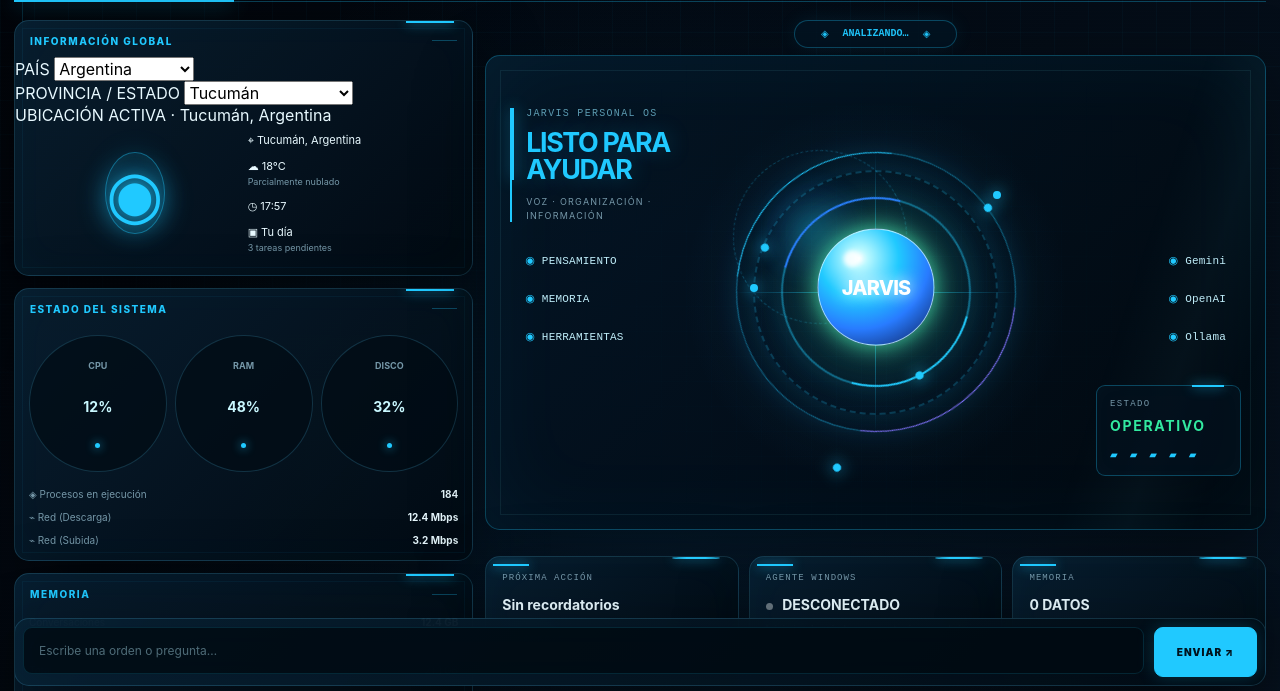
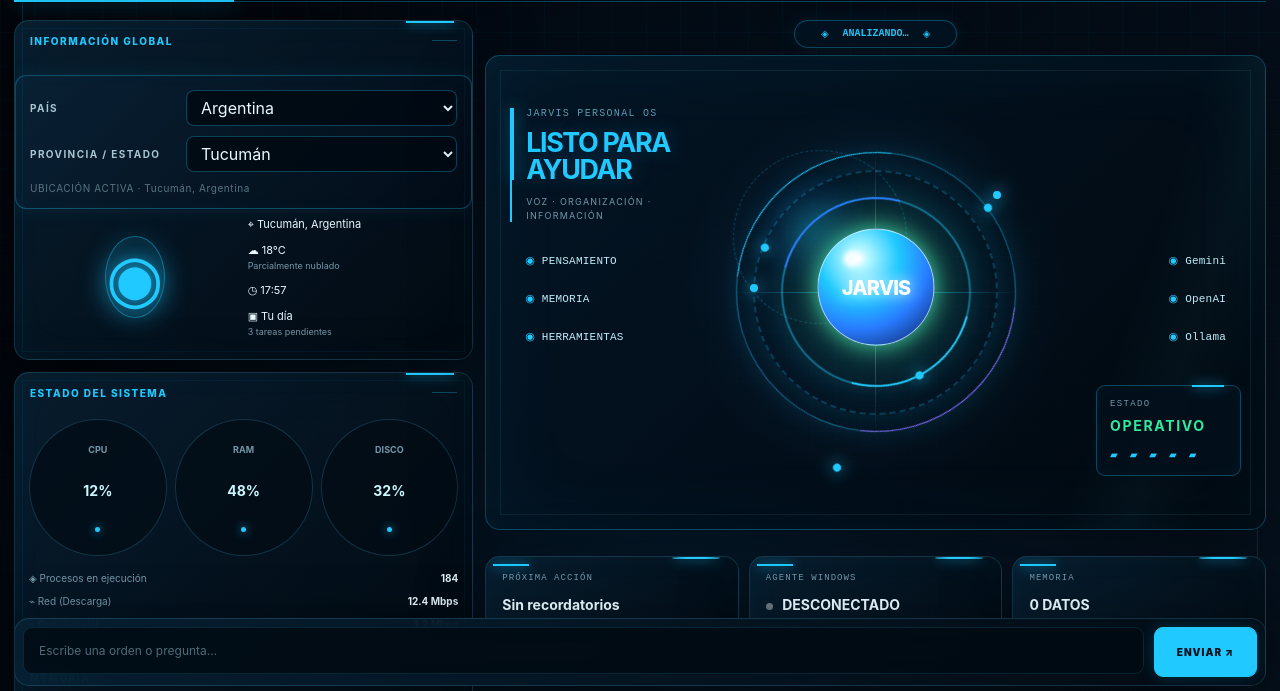
Before and after one commit to moinformaticagrupo-arch/JARVIS.AI, a plain HTML site: page index.html in a window 1280 px wide. Shown: the part 104-795 px from the top of the page. Drawn offline with Linux system fonts and the light colour scheme; no server answers.

Commit message:
Update styles.css

```diff
--- a/styles.css
+++ b/styles.css
@@ -3554,3 +3554,69 @@ body.kids-mode button { min-height: 52px; }
     transition-duration: .01ms !important;
   }
 }
+
+/* =========================================================
+   GLOBAL LOCATION SELECTOR — JARVIS.AI
+   ========================================================= */
+
+.global-location-selector {
+    margin-top: 18px;
+    padding: 14px;
+    border: 1px solid var(--cyan-line, rgba(114, 236, 255, .24));
+    border-radius: var(--radius-small, 11px);
+    background: linear-gradient(135deg, rgba(10, 35, 55, .72), rgba(3, 12, 24, .82));
+    box-shadow: 0 0 22px rgba(32, 201, 255, .08), inset 0 0 18px rgba(32, 201, 255, .025);
+}
+
+.location-select-row {
+    display: grid;
+    grid-template-columns: minmax(110px, .7fr) minmax(160px, 1.3fr);
+    align-items: center;
+    gap: 10px;
+    margin-bottom: 10px;
+}
+
+.location-select-row:last-of-type { margin-bottom: 0; }
+
+.location-select-row label {
+    color: var(--text-soft, #a9c5d0);
+    font-size: 10px;
+    font-weight: 700;
+    letter-spacing: .14em;
+    text-transform: uppercase;
+}
+
+.location-select-row select {
+    width: 100%;
+    min-height: 36px;
+    padding: 0 10px;
+    border: 1px solid var(--cyan-line, rgba(114, 236, 255, .24));
+    border-radius: 8px;
+    color: var(--text, #e9faff);
+    background: rgba(1, 10, 19, .9);
+    cursor: pointer;
+    transition: border-color var(--transition, 180ms ease), box-shadow var(--transition, 180ms ease);
+}
+
+.location-select-row select:hover,
+.location-select-row select:focus {
+    border-color: var(--cyan, #72ecff);
+    box-shadow: 0 0 12px rgba(114, 236, 255, .16);
+}
+
+.location-select-row select option {
+    color: #e9faff;
+    background: #061321;
+}
+
+.location-selection-status {
+    margin-top: 10px;
+    color: var(--text-muted, #587482);
+    font-size: 10px;
+    letter-spacing: .06em;
+}
+
+@media (max-width: 480px) {
+    .location-select-row { grid-template-columns: 1fr; gap: 5px; }
+    .location-select-row label { font-size: 9px; }
+}
```
